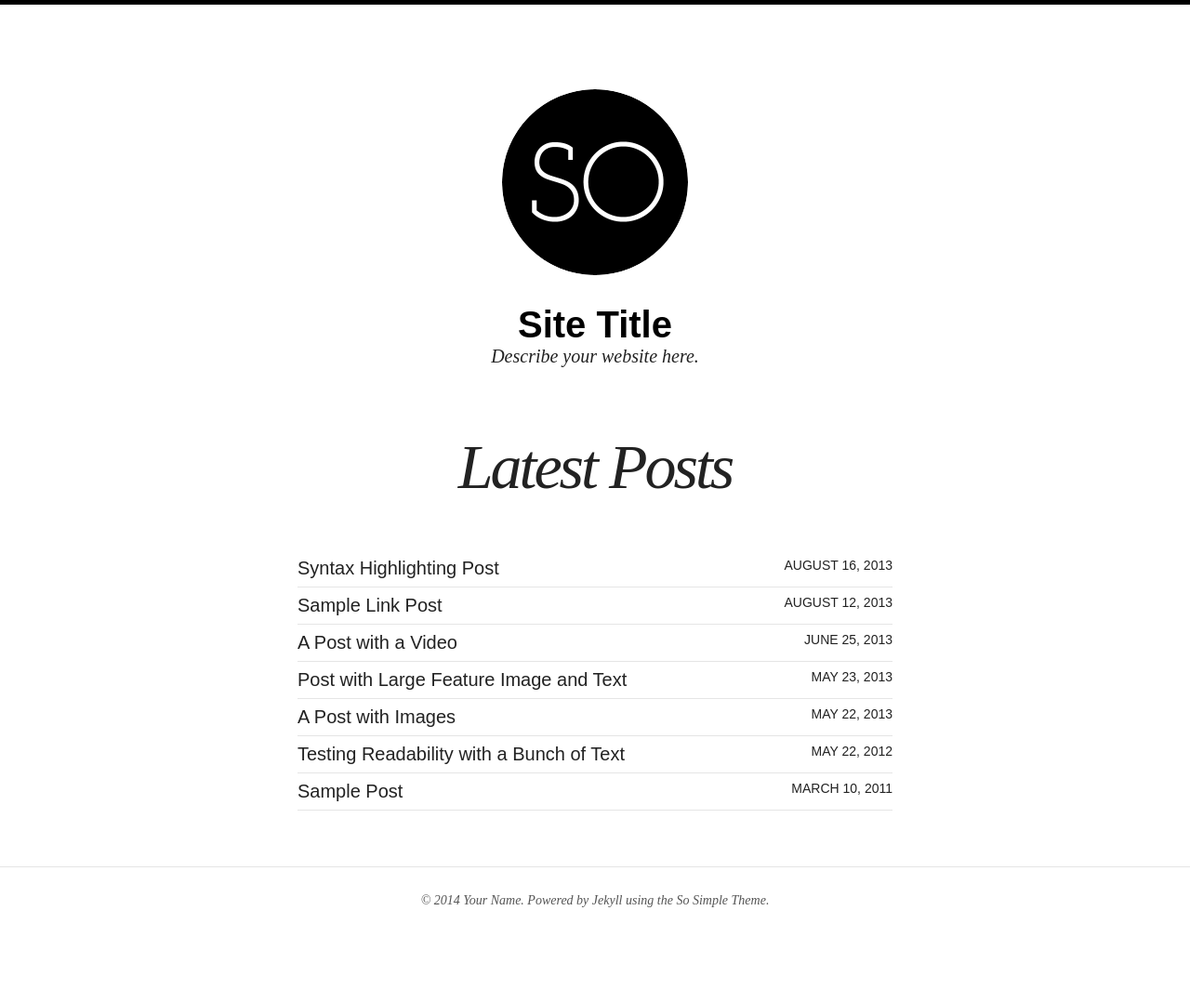
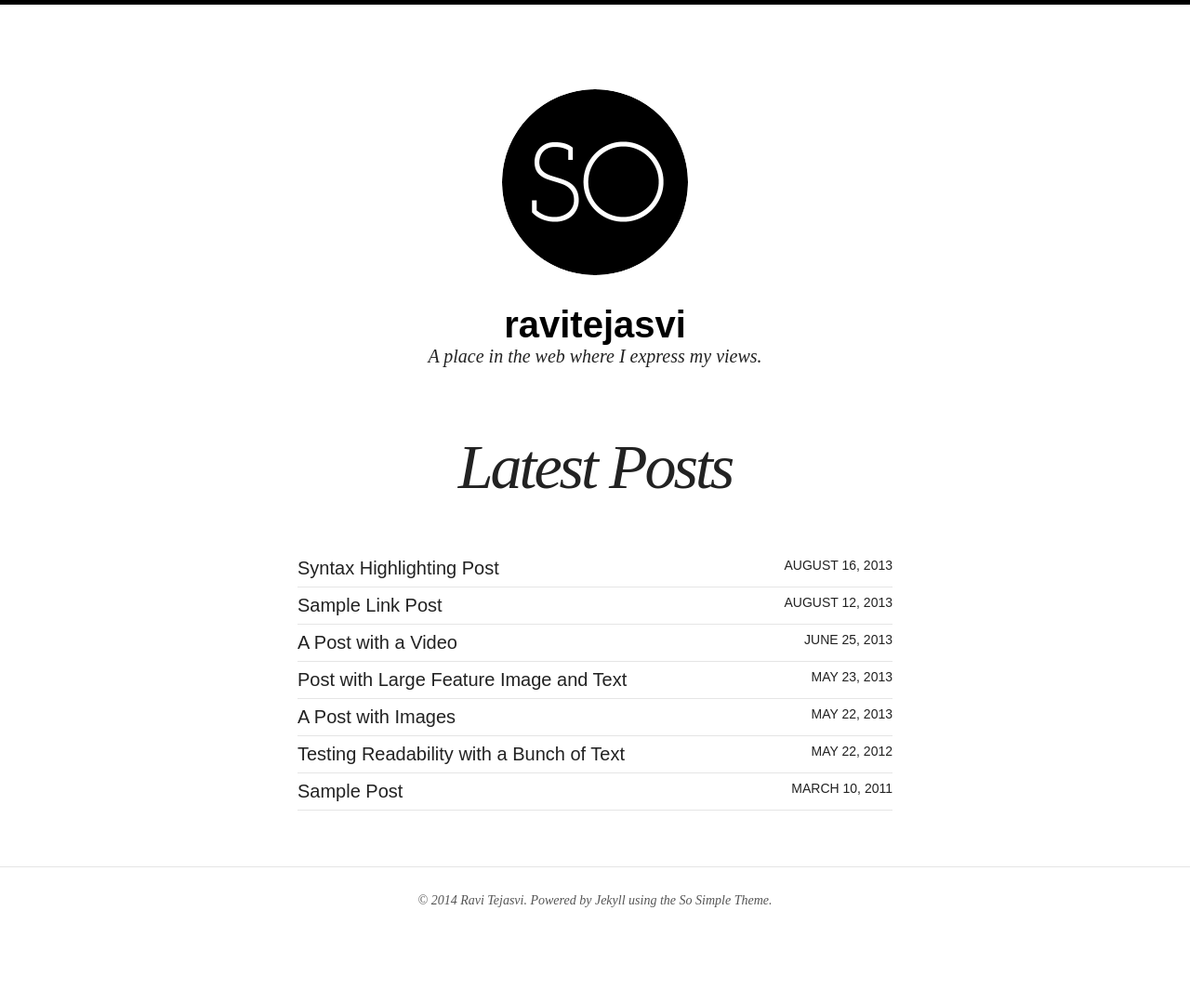
Before and after one commit to ravisvi/ravisvi.github.io, a Jekyll site: the page built from index.html, in a window 1280 px wide. Shown: the whole page at 93% size. Built offline with Jekyll 4.4.1, drawn with Linux system fonts in a browser that asks for light colours; nearby versions of some CDN libraries; before the commit the page ends 1033 px from its top, so only the background shows below that.

Commit message:
basic changes to congig

```diff
--- a/_config.yml
+++ b/_config.yml
@@ -1,7 +1,7 @@
-title:            Site Title
-description:      Describe your website here.
+title:            ravitejasvi
+description:      A place in the web where I express my views.
 logo:             site-logo.png
-disqus_shortname:
+disqus_shortname: ravitejasvi
 search:           true
 # Change url to your domain. Leave localhost server or blank when working locally.
 # You don't need to specify the protocol if you want it available on http and https. Example: //localhost:4000
@@ -9,20 +9,20 @@ url:              http://ravisvi.github.io
 
 # Owner/author information
 owner:
-  name:           Your Name
+  name:           Ravi Tejasvi
   avatar:         bio-photo.jpg
-  email:          you@email.com
+  email:          ravitejasvi@gmail.com
   # Social networking links used in footer. Update and remove as you like.
-  twitter:
-  facebook:
-  github:
+  twitter:        https://twitter.com/Ravisvi
+  facebook:       https://www.facebook.com/RaviTejasvi
+  github:         https://github.com/ravisvi
   stackexchange:
-  linkedin:
+  linkedin:       in.linkedin.com/in/ravisvi/
   instagram:
   flickr:
   tumblr:
   # For Google Authorship https://plus.google.com/authorship
-  google_plus:
+  google_plus:    google.com/+RaviTejasvi17
 
 # Analytics and webmaster tools stuff goes here
 google_analytics:
@@ -37,14 +37,12 @@ links:
     url: /about/
   - title: Articles
     url: /articles/
-  - title: Theme Setup
-    url: /theme-setup/
-  - title: Made Mistakes
-    url: http://mademistakes.com
-    external: true
+  #- title: Made Mistakes
+   # url: http://mademistakes.com
+    #external: true
 
 # http://en.wikipedia.org/wiki/List_of_tz_database_time_zones
-timezone:    America/New_York
+timezone:    Asia/Kolkata
 future:      true
 highlighter: pygments
 markdown:    kramdown
```
Also changed, not shown: 1 other file.
